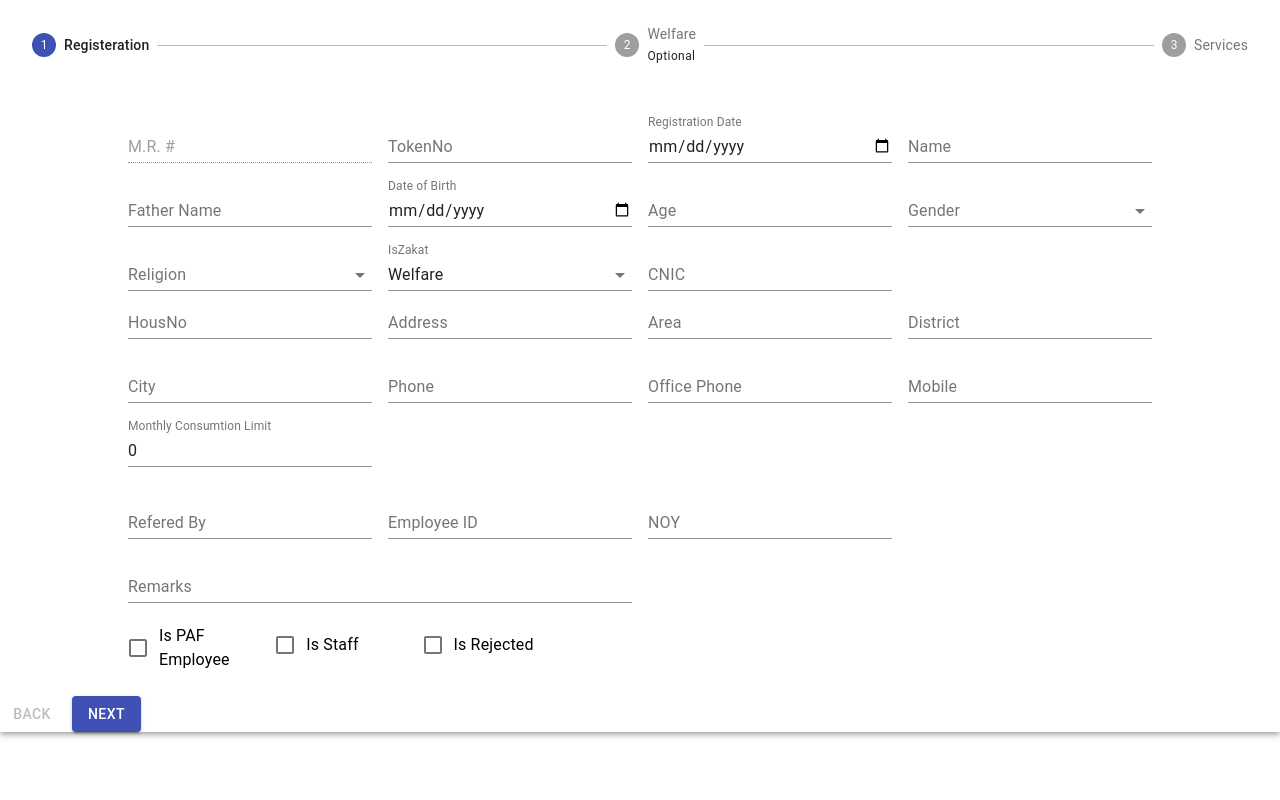
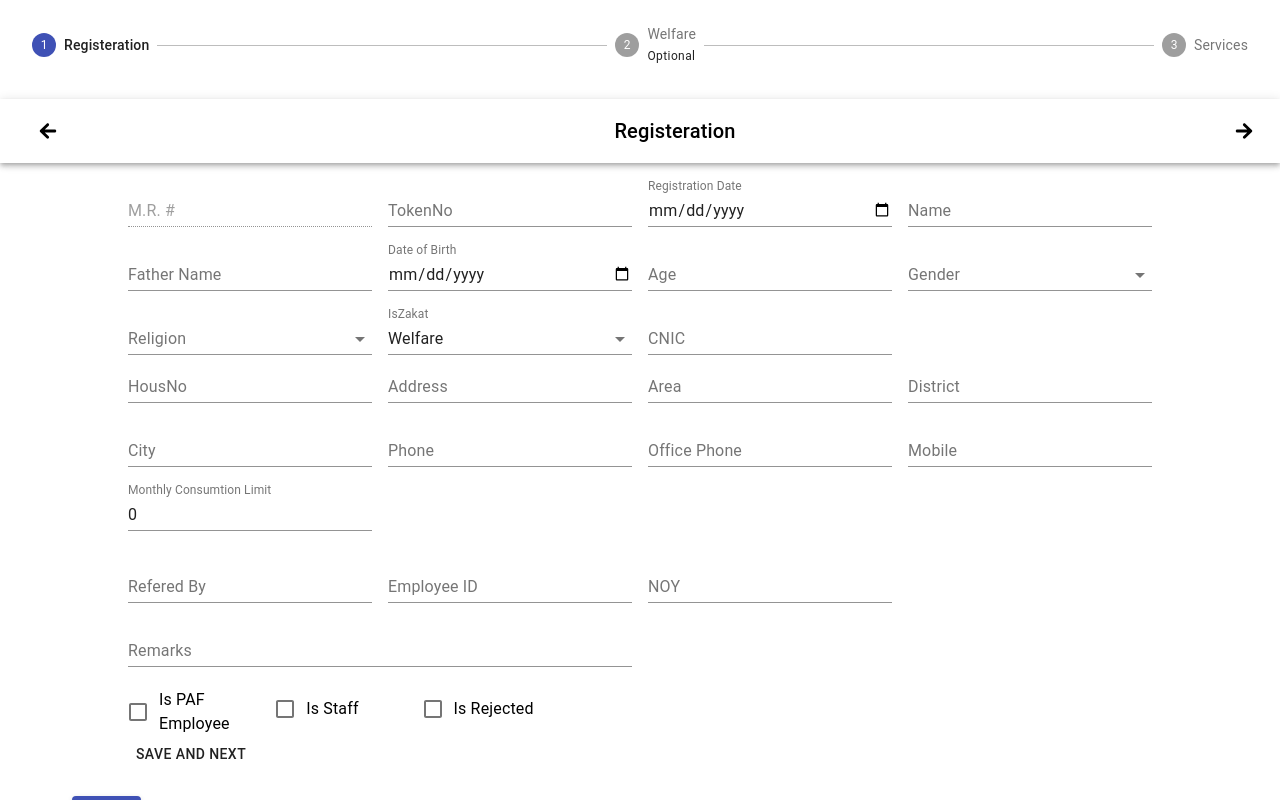
Before and after one commit to jawariaalvi32/HPS, a React (Create React App) app in the folder client/: page / in a window 1280 px wide. Both pictures are taken after a click on the button "Add". Built offline with nearby package versions, Linux system fonts and the light colour scheme.

Commit message:
back and forward stepper

```diff
--- a/client/package.json
+++ b/client/package.json
@@ -11,6 +11,7 @@
     "material-table": "^1.69.2",
     "react": "^17.0.1",
     "react-dom": "^17.0.1",
+    "react-icons": "^4.2.0",
     "react-scripts": "4.0.1",
     "web-vitals": "^0.2.4"
   },
--- a/client/src/App.css
+++ b/client/src/App.css
@@ -29,6 +29,11 @@
 }
 .MuiAppBar-colorPrimary {
   color: black !important;
+  background-color: white !important;
+}
+.MuiTypography-h6 {
+  text-align: center !important;
+
 }
 
 @keyframes App-logo-spin {
--- a/client/src/components/Dialog.js
+++ b/client/src/components/Dialog.js
@@ -36,7 +36,7 @@ export default function FormDialog({open, handleClose}) {
     <div>
       <Dialog fullScreen open={open} onClose={handleClose} TransitionComponent={Transition}>
         <AppBar className={classes.appBar}>
-         <HorizontalLinearStepper/>
+         <HorizontalLinearStepper handleClose={handleClose}/>
         </AppBar>
 
       </Dialog>
--- /dev/null
+++ b/client/src/components/GlobalHeader.js
@@ -0,0 +1,63 @@
+import React from 'react';
+import { fade, makeStyles } from '@material-ui/core/styles';
+import AppBar from '@material-ui/core/AppBar';
+import Toolbar from '@material-ui/core/Toolbar';
+import IconButton from '@material-ui/core/IconButton';
+import Typography from '@material-ui/core/Typography';
+import {IoMdArrowRoundBack} from 'react-icons/io'
+import {IoMdArrowRoundForward} from 'react-icons/io'
+
+const useStyles = makeStyles((theme) => ({
+  grow: {
+    flexGrow: 1,
+  },
+  menuButton: {
+    marginRight: theme.spacing(2),
+  },
+  title: {
+    display: 'none',
+    [theme.breakpoints.up('sm')]: {
+      display: 'block',
+    },
+  },
+  inputRoot: {
+    color: 'inherit',
+  },
+}));
+
+export default function GlobalHeader({forward, back, title}) {
+  const classes = useStyles();
+
+  return (
+    <div className={classes.grow}>
+      <AppBar position="static">
+        <Toolbar>
+        <IconButton
+              edge="end"
+              aria-label="account of current user"
+              aria-haspopup="true"
+              color="inherit"
+            >
+                <IoMdArrowRoundBack onClick={back}/>
+            </IconButton>
+            <div style={{textAlign:'center', marginLeft:'45%'}}>
+            <Typography className={classes.title} variant="h6">
+            { title }
+          </Typography>
+            </div>
+          <div className={classes.grow} />
+          <div>
+            <IconButton
+              edge="end"
+              aria-label="account of current user"
+              aria-haspopup="true"
+              color="inherit"
+            >
+              <IoMdArrowRoundForward onClick={forward}/>
+            </IconButton>
+          </div>
+        </Toolbar>
+      </AppBar>
+    </div>
+  );
+}
--- a/client/src/components/Stepper.js
+++ b/client/src/components/Stepper.js
@@ -26,20 +26,20 @@ function getSteps() {
   return ['Registeration', 'Welfare', 'Services'];
 }
 
-function getStepContent(step) {
+function getStepContent(step, handleNext, handleBack) {
   switch (step) {
     case 0:
-      return <Register/>;
+      return <Register next={handleNext} back={handleBack}/>;
     case 1:
-      return <Welfare/>;
+      return <Welfare next={handleNext} back={handleBack}/>;
     case 2:
-      return <Services/>;
+      return <Services next={handleNext} back={handleBack}/>;
     default:
       return 'Unknown step';
   }
 }
 
-export default function HorizontalLinearStepper() {
+export default function HorizontalLinearStepper({handleClose}) {
   const classes = useStyles();
   const [activeStep, setActiveStep] = React.useState(0);
   const [skipped, setSkipped] = React.useState(new Set());
@@ -55,6 +55,9 @@ export default function HorizontalLinearStepper() {
 
   const handleNext = () => {
     let newSkipped = skipped;
+    if(activeStep == 2) {
+      handleClose()
+    }
     if (isStepSkipped(activeStep)) {
       newSkipped = new Set(newSkipped.values());
       newSkipped.delete(activeStep);
@@ -65,7 +68,11 @@ export default function HorizontalLinearStepper() {
   };
 
   const handleBack = () => {
-    setActiveStep((prevActiveStep) => prevActiveStep - 1);
+    if(activeStep == 0) {
+      handleClose()
+    } else {
+      setActiveStep((prevActiveStep) => prevActiveStep - 1);
+    }
   };
 
   const handleSkip = () => {
@@ -118,7 +125,7 @@ export default function HorizontalLinearStepper() {
           </div>
         ) : (
           <div>
-            <Typography className={classes.instructions}>{getStepContent(activeStep)}</Typography>
+            <Typography className={classes.instructions}>{getStepContent(activeStep, handleNext, handleBack)}</Typography>
             <div>
               <Button disabled={activeStep === 0} onClick={handleBack} className={classes.button}>
                 Back
--- a/client/src/components/list/List.js
+++ b/client/src/components/list/List.js
@@ -1,7 +1,5 @@
 import React from 'react'
-import ReactDOM from 'react-dom'
 import MaterialTable from 'material-table'
-import { Dialog } from '@material-ui/core';
 import FormDialog from '../Dialog';
 import AddIcon from '@material-ui/icons/Add';
 const List = () => {
@@ -25,7 +23,7 @@ const List = () => {
     ])
     return (
         <div style={{ maxWidth: '90%', margin : 'auto' }}>
-            <FormDialog open={open} onClose={handleClose}/>
+            <FormDialog open={open} handleClose={handleClose}/>
             <MaterialTable
                 title = "Dummy Data"
                 columns = {columns}
--- a/client/src/components/register/Register.js
+++ b/client/src/components/register/Register.js
@@ -9,7 +9,9 @@ import {
   FormControl,
   Checkbox,
   FormControlLabel,
+  Button,
 } from '@material-ui/core';
+import GlobalHeader from '../GlobalHeader';
 
 const useStyles = makeStyles((theme) => ({
   formControl: {
@@ -21,9 +23,10 @@ const useStyles = makeStyles((theme) => ({
   },
 }));
 
-export default function Register() {
+export default function Register({next, back}) {
   const classes = useStyles();
   const [options,setOptions] = useState([{val: false, opt: 'Welfare'}])
+  const [err, setErr] = useState('')
   const [Header, setHeader] = useState({
     MRNo: "",
     TokenNo: "",
@@ -60,13 +63,34 @@ export default function Register() {
 });
 
   const handleOption = (val) => {
-    console.log(val)
     if (val == 'islam') {
       setOptions([...options, 'zakaat', {val: true, opt: 'Zakaat'}])
     }
   }
 
+  const validate = () => {
+    setErr('jjj')
+    // Object.keys(Header).map(function(key, index) {
+    //   console.log(Header[key])
+
+    //   if (Header[key] === "") {
+    //     console.log("IN")
+    //     setErr('hhh')
+    //     // return false;
+    //   }
+    // });
+  }
+
+  const handleSubmit = () => {
+    validate();
+    console.log(err)
+    console.log(Header);
+    next();
+  }
+
   return (
+    <div>
+    <GlobalHeader forward={handleSubmit} back={back} title="Registeration"/>
     <div style={{ padding: 16, margin: 'auto', maxWidth: '80%', justifyContent:'center' }}>
       <Grid container spacing={2}>
         <Grid item md={4} sm={12} lg={3}>
@@ -273,6 +297,9 @@ export default function Register() {
             </Grid>
           </Grid>
       </Grid>
+      <Button onClick={handleSubmit}>Save And Next</Button>
     </div>
+    </div>
+
   );
 }
--- a/client/src/components/service/Service.js
+++ b/client/src/components/service/Service.js
@@ -10,6 +10,8 @@ import {
   Checkbox,
   FormControlLabel,
 } from '@material-ui/core';
+import GlobalHeader from '../GlobalHeader';
+
 
 const useStyles = makeStyles((theme) => ({
   formControl: {
@@ -21,7 +23,7 @@ const useStyles = makeStyles((theme) => ({
   },
 }));
 
-export default function Register() {
+export default function Service({next, back}) {
   const classes = useStyles();
   const [Header, setHeader] = useState({
     TokenNo: "",
@@ -36,7 +38,13 @@ export default function Register() {
     ModifyUser: "Admin"
 });
 
+  const handleSubmit = () => {
+    console.log(Header);
+    next();
+  }
   return (
+    <div>
+      <GlobalHeader forward={handleSubmit} back={back} title="Service"/>
       <div style={{ padding: 16, margin: 'auto', maxWidth: '80%', justifyContent:'center' }}>
 
         <Grid container>
@@ -127,5 +135,6 @@ export default function Register() {
           </Grid>
         </Grid>
       </div>
+    </div>
   );
 }
--- a/client/src/components/welfare/Welfare.js
+++ b/client/src/components/welfare/Welfare.js
@@ -10,6 +10,7 @@ import {
   Checkbox,
   FormControlLabel,
 } from '@material-ui/core';
+import GlobalHeader from '../GlobalHeader';
 
 const useStyles = makeStyles((theme) => ({
   formControl: {
@@ -21,7 +22,7 @@ const useStyles = makeStyles((theme) => ({
   },
 }));
 
-export default function Register() {
+export default function Welfare({next, back}) {
   const classes = useStyles();
   const [Header, setHeader] = useState({
     MRNo: 'recID',
@@ -51,7 +52,14 @@ export default function Register() {
     ModifyUser: "Admin",
 });
 
+  const handleSubmit = () => {
+    console.log(Header);
+    next();
+  }
+
   return (
+    <div>
+      <GlobalHeader forward={handleSubmit} back={back} title="Welfare"/>
       <div style={{ padding: 16, margin: 'auto', maxWidth: '80%', justifyContent:'center' }}>
         <Grid container spacing={2}>
           <Grid item md={4} sm={12} lg={3}>
@@ -244,5 +252,7 @@ export default function Register() {
           </Grid>
         </Grid>
       </div>
+    </div>
+
   );
 }
```
Also changed, not shown: 2 other files (tests, documents, lock files or other folders). Lines whose indentation alone changed are shown as unchanged.
